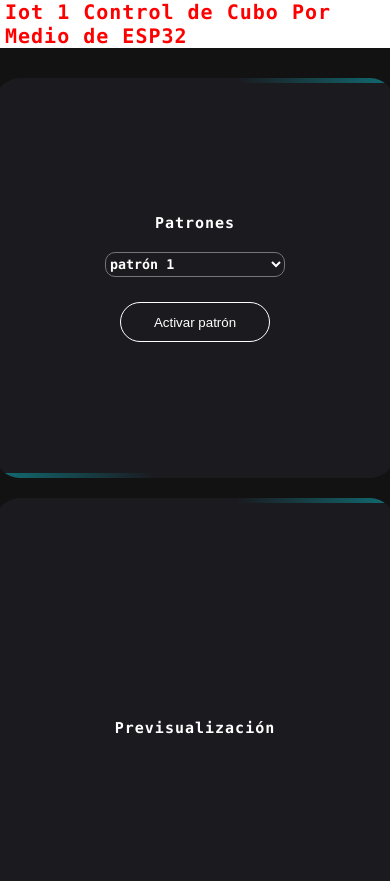
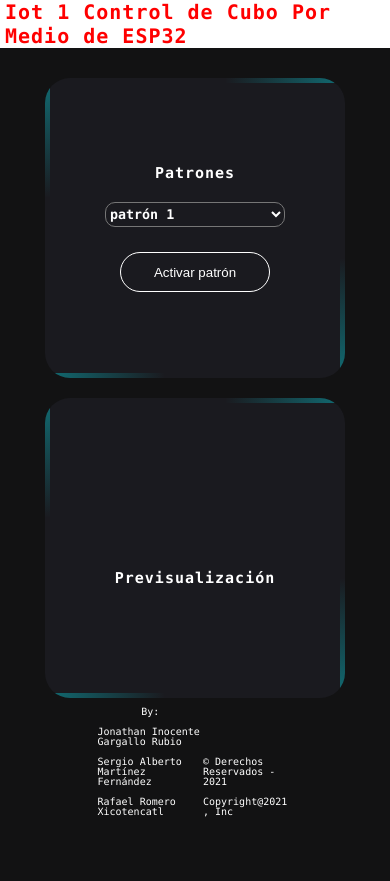
Before and after one commit to RafaRomero8/Cubo-Led, a plain HTML site: page index.html in a window 390 px wide. Shown: the top 881 px of the page. After the commit the page ends 844 px from the top, so only its background shows below. Drawn offline with nearby package versions, Linux system fonts and the light colour scheme; a script that the page names is missing.

Commit message:
responsive 2

```diff
--- a/querys/phone.css
+++ b/querys/phone.css
@@ -27,6 +27,21 @@
   margin-top: 20px;
 }
 
+.display {
+  position: relative;
+  width: 300px;
+  height: 300px;
+  background: #1a1a1f;
+  display: flex;
+  justify-content: center;
+  align-items: center;
+  transition: 0.5;
+  color: #fff;
+  border-radius: 25px;
+  cursor: pointer;
+  justify-content: center;
+  overflow: hidden;
+}
 /* footer section {
   display: flex;
   width: 50%;
```
